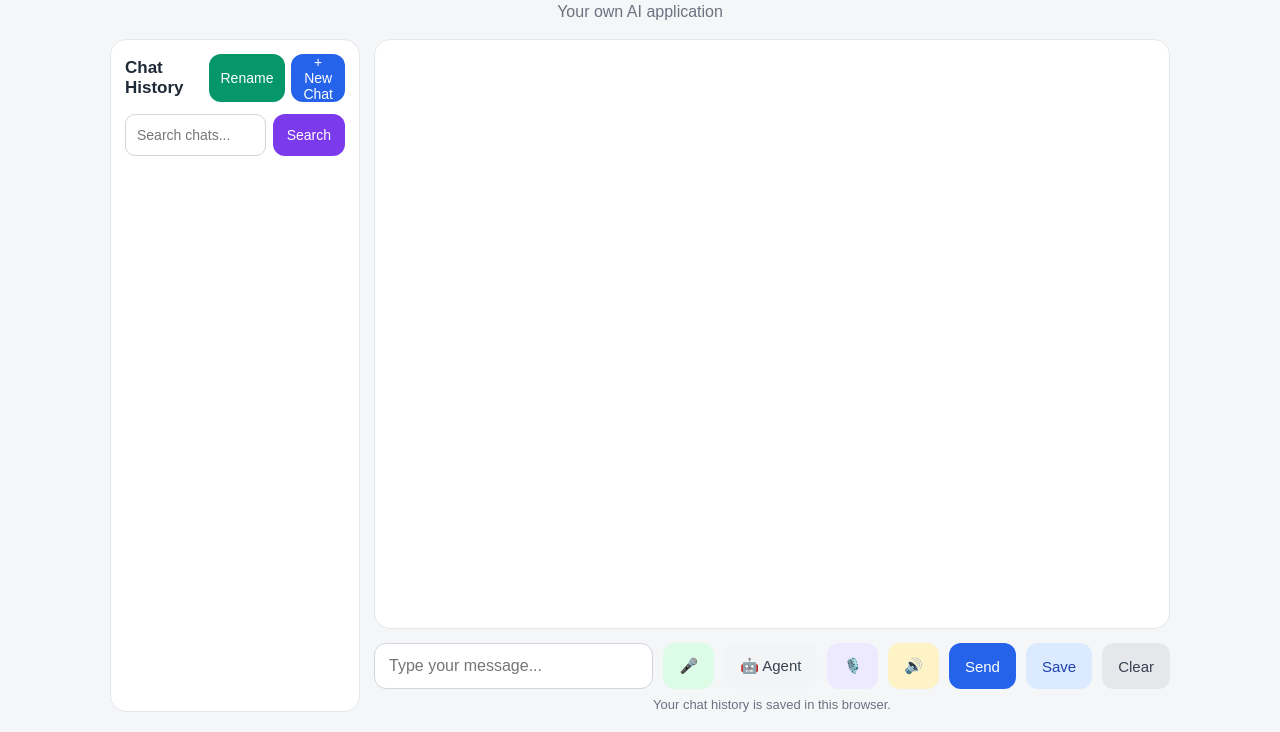
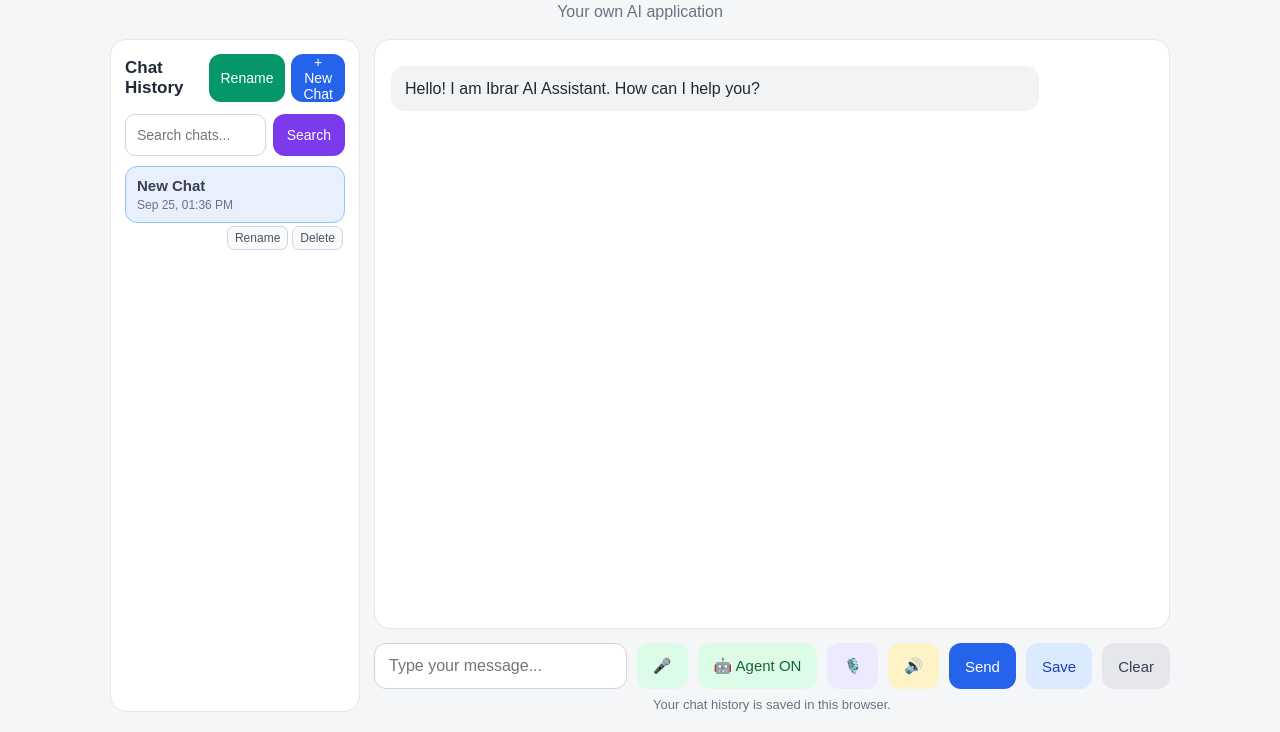
Before and after one commit to Ibrar0064/ibrar-ai-assistant, a website: page public/index.html in a window 1280 px wide. Both pictures are taken after a click on the button "🤖 Agent". Shown: the part 68-800 px from the top of the page. Drawn offline with Linux system fonts and the light colour scheme.

Commit message:
Fix frontend JavaScript initialization

```diff
--- a/public/index.html
+++ b/public/index.html
@@ -21,7 +21,8 @@
     #searchChats { background: #7c3aed; color: white; min-height: 42px; padding: 0 14px; font-size: 14px; }
     .history-search { display: flex; gap: 7px; margin: 0 0 10px; }
     #historyList { overflow-y: auto; flex: 1; }
-    .history-row { position: relative; margin-bottom: 8px; }\n    .history-item { width: 100%; text-align: left; background: #f8fafc; color: #374151; padding: 10px 82px 10px 11px; min-height: auto; border: 1px solid #e5e7eb; overflow: hidden; }
+    .history-row { position: relative; margin-bottom: 8px; }
+    .history-item { width: 100%; text-align: left; background: #f8fafc; color: #374151; padding: 10px 82px 10px 11px; min-height: auto; border: 1px solid #e5e7eb; overflow: hidden; }
     .history-item.active { background: #e8f0fe; border-color: #93c5fd; }
     .history-title { display: block; font-weight: 600; white-space: nowrap; overflow: hidden; text-overflow: ellipsis; padding-right: 22px; }
     .history-date { display: block; margin-top: 4px; font-size: 12px; color: #6b7280; }
@@ -204,7 +205,10 @@
       if(chats.length){const latest=[...chats].sort((a,b)=>b.updatedAt-a.updatedAt)[0];loadChat(latest.id);} else createChat();
       persistChats(); renderHistoryPanel();
     }
-    function setAgentMode(active) { agentModeActive = active; agentMode.classList.toggle("active", active); agentMode.textContent = active ? "🤖 Agent ON" : "🤖 Agent"; }\n    agentMode.addEventListener("click", () => setAgentMode(!agentModeActive));\n\n    // Voice Conversation Mode — browser speech recognition + existing AI chat + browser speech synthesis.
+    function setAgentMode(active) { agentModeActive = active; agentMode.classList.toggle("active", active); agentMode.textContent = active ? "🤖 Agent ON" : "🤖 Agent"; }
+    agentMode.addEventListener("click", () => setAgentMode(!agentModeActive));
+
+    // Voice Conversation Mode — browser speech recognition + existing AI chat + browser speech synthesis.
     // This version does not require an OpenAI API key.
     let voiceConversationActive = false;
     let voiceConversationRecognition = null;
```
